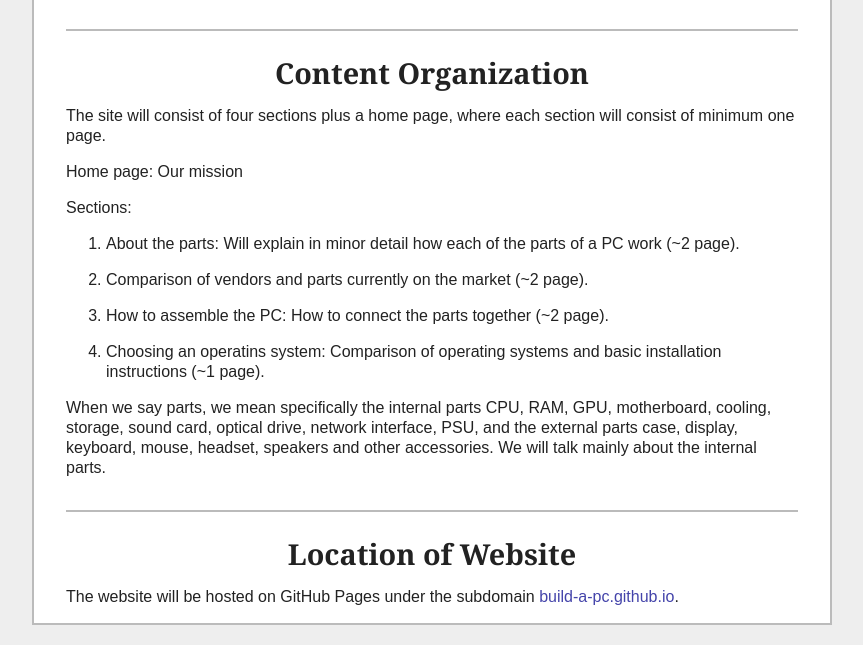
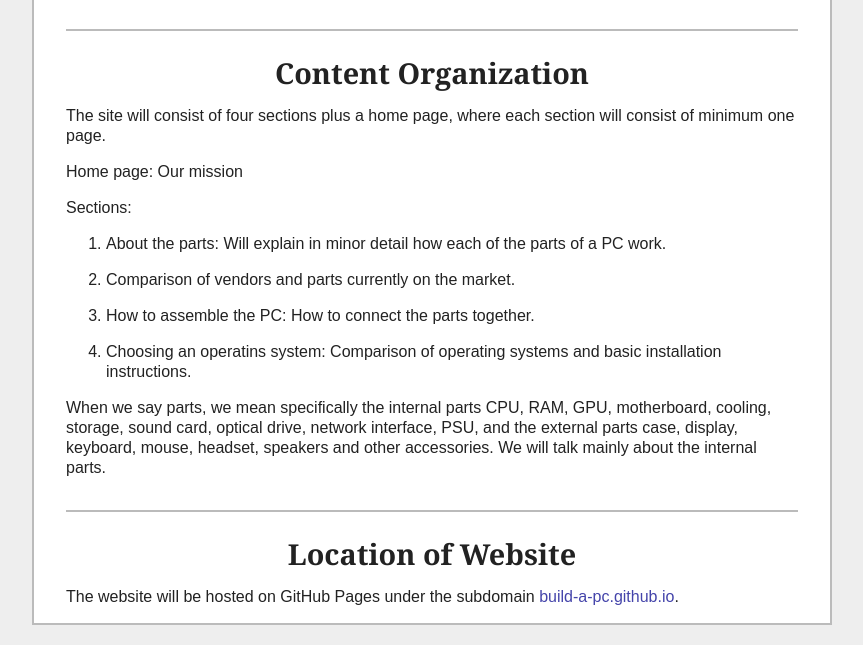
Before and after one commit to build-a-pc/build-a-pc.github.io, a plain HTML site: page Documents/P1_requirements.html in a window 1280 px wide. Shown: the part 707-1352 px from the top of the page, without its empty margins (208-1071 px from the left). Drawn offline with Linux system fonts and the light colour scheme.

Commit message:
Update P1_requirements.html

```diff
--- a/Documents/P1_requirements.html
+++ b/Documents/P1_requirements.html
@@ -72,10 +72,10 @@
             <p>Home page: Our mission</p>
             <p>Sections:</p>
             <ol>
-              <li>About the parts: Will explain in minor detail how each of the parts of a PC work (~2 page).</li>
-              <li>Comparison of vendors and parts currently on the market (~2 page).</li>
-              <li>How to assemble the PC: How to connect the parts together (~2 page).</li>
-              <li>Choosing an operatins system: Comparison of operating systems and basic installation instructions (~1 page).</li>
+              <li>About the parts: Will explain in minor detail how each of the parts of a PC work.</li>
+              <li>Comparison of vendors and parts currently on the market.</li>
+              <li>How to assemble the PC: How to connect the parts together.</li>
+              <li>Choosing an operatins system: Comparison of operating systems and basic installation instructions.</li>
             </ol>
             <p>When we say parts, we mean specifically the internal parts CPU, RAM, GPU, motherboard, cooling, storage,
               sound card, optical drive, network interface, PSU, and the external parts case, display, keyboard, mouse,
```
